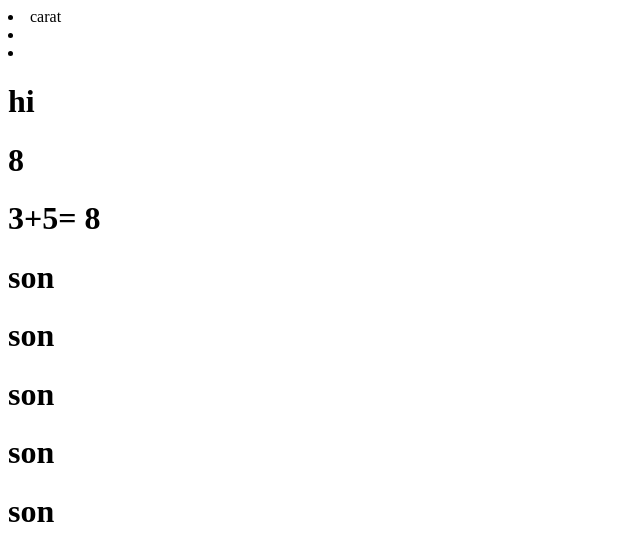
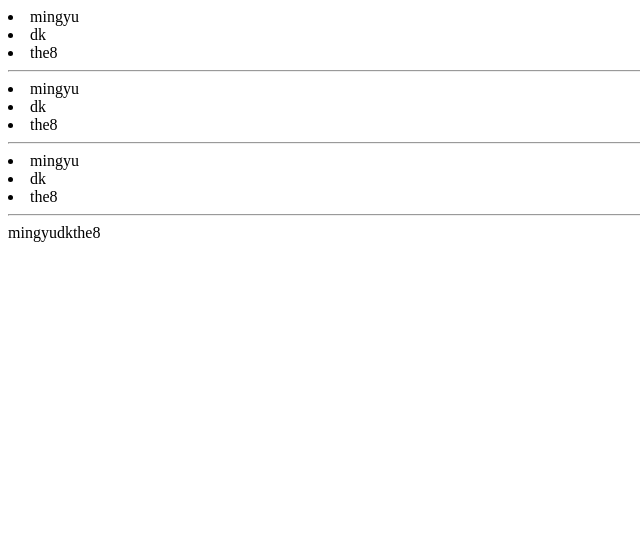
Before and after one commit to Jin19121/react20241105, a React (Vite) app: page / in a window 1280 px wide. Shown: the top 560 px of the page, without its empty margins (0-640 px from the left). Built offline with nearby package versions, Linux system fonts and the light colour scheme.

Commit message:
list map

```diff
--- /dev/null
+++ b/src/apps/MyApp9.jsx
@@ -0,0 +1,23 @@
+import React from "react";
+
+function MyApp9(props) {
+  const a = ["mingyu", "dk", "the8"];
+  const b = [<li>mingyu</li>, <li>dk</li>, <li>the8</li>];
+  const c = a.map((e) => <li>{e}</li>);
+
+  return (
+    <div>
+      {a.map((n) => (
+        <li>{n}</li>
+      ))}
+      <hr />
+      {c}
+      <hr />
+      {b}
+      <hr />
+      {a}
+    </div>
+  );
+}
+
+export default MyApp9;
--- a/src/main.jsx
+++ b/src/main.jsx
@@ -1,9 +1,9 @@
 import { StrictMode } from "react";
 import { createRoot } from "react-dom/client";
-import MyApp8 from "./apps/MyApp8.jsx";
+import MyApp9 from "./apps/MyApp9.jsx";
 
 createRoot(document.getElementById("root")).render(
   <StrictMode>
-    <MyApp8 />
+    <MyApp9 />
   </StrictMode>,
 );
```
